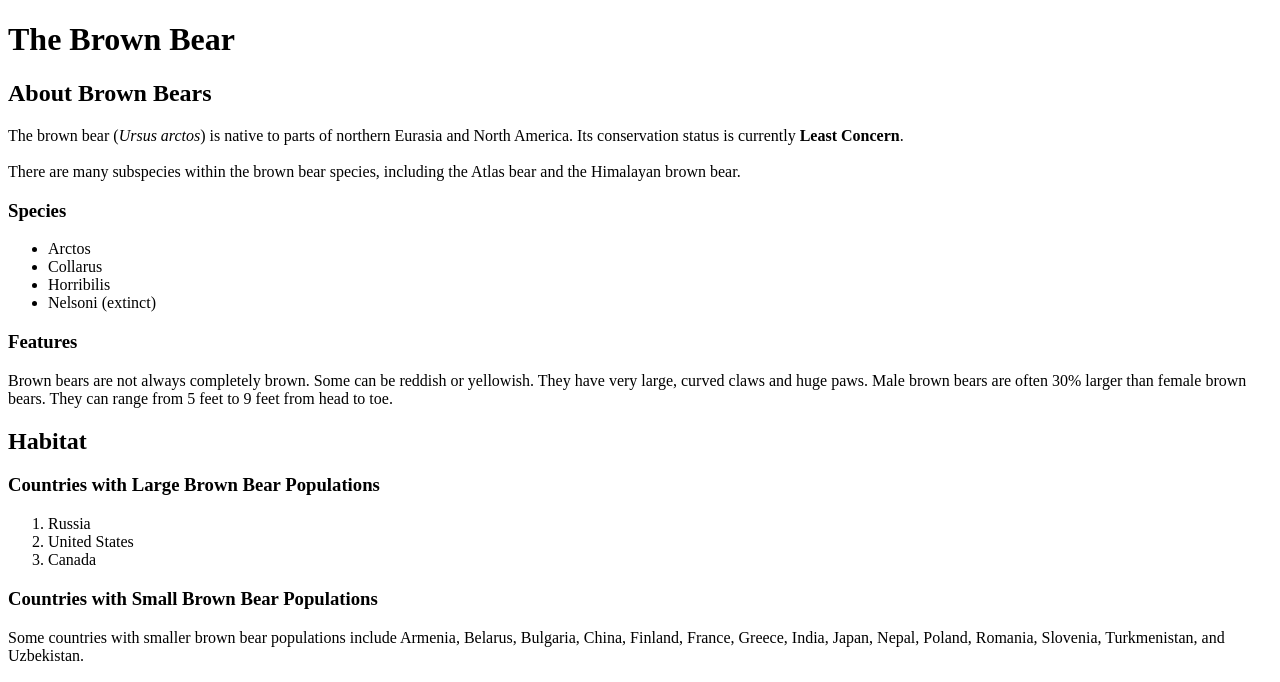
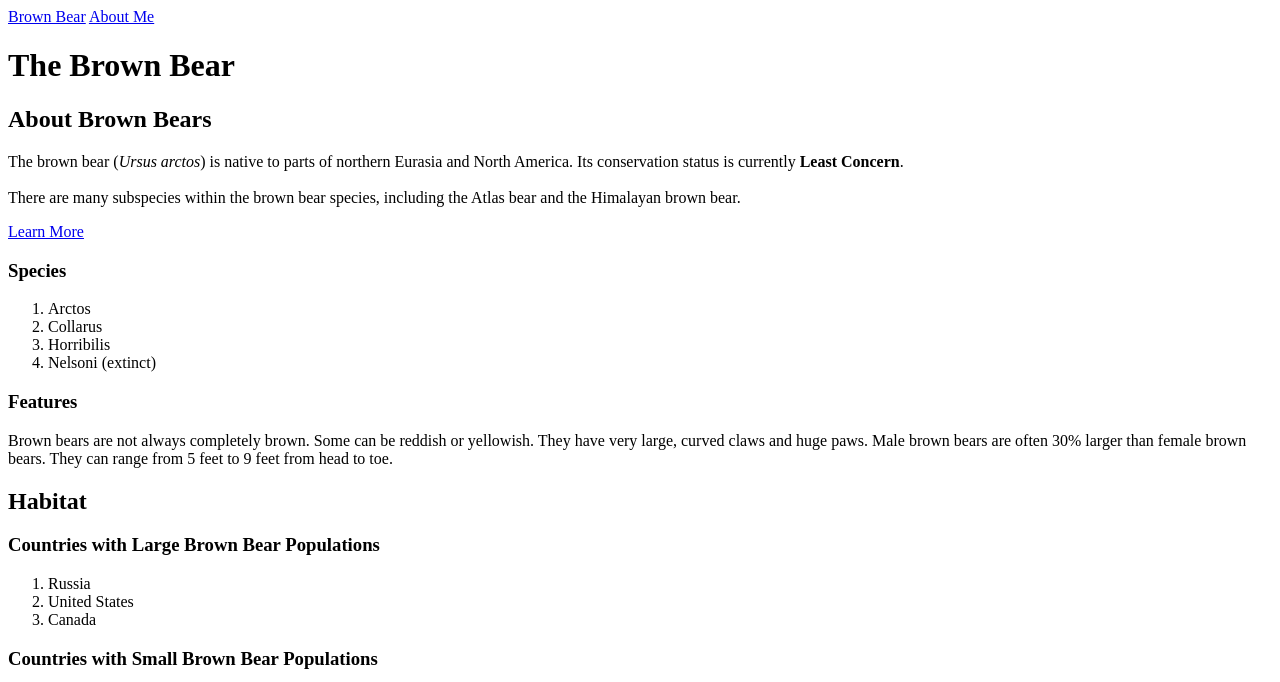
Before and after one commit to AbuBakr-S/codecademy-exercises, a plain HTML site: page Semantic HTML/Elements and Structure/index.html in a window 1280 px wide. Shown: the top 682 px of the page. Drawn offline with Linux system fonts and the light colour scheme.

Commit message:
Updating index.html

```diff
--- a/Semantic HTML/Elements and Structure/index.html
+++ b/Semantic HTML/Elements and Structure/index.html
@@ -4,21 +4,27 @@
   The <head> element contains the metadata for a web page. Metadata is information about the page that isn’t displayed directly on the web page. Unlike the information inside of the <body> tag, the metadata in the head is information about the page itself.
 -->
   <head>
-    <title>My Coding Journal</title>
+		<title>Brown Bears</title>
 	</head>
   <body>
+<!--
+    The ./ in ./index.html tells the browser to look for the file in the current folder.
+-->
+    <a href="./index.html">Brown Bear</a>
+    <a href="./aboutme.html">About Me</a>
     <h1>The Brown Bear</h1>
     <div id="introduction">
       <h2>About Brown Bears</h2>
       <p>The brown bear (<em>Ursus arctos</em>) is native to parts of northern Eurasia and North America. Its conservation status is currently <strong>Least Concern</strong>.<br /><br /> There are many subspecies within the brown bear species, including the
         Atlas bear and the Himalayan brown bear.</p>
+      <a href="https://en.wikipedia.org/wiki/Brown_bear" target="_blank">Learn More</a>
       <h3>Species</h3>
-      <ul>
+      <ol>
         <li>Arctos</li>
         <li>Collarus</li>
         <li>Horribilis</li>
         <li>Nelsoni (extinct)</li>
-      </ul>
+      </ol>
       <h3>Features</h3>
       <p>Brown bears are not always completely brown. Some can be reddish or yellowish. They have very large, curved claws and huge paws. Male brown bears are often 30% larger than female brown bears. They can range from 5 feet to 9 feet from head to toe.</p>
     </div>
```
